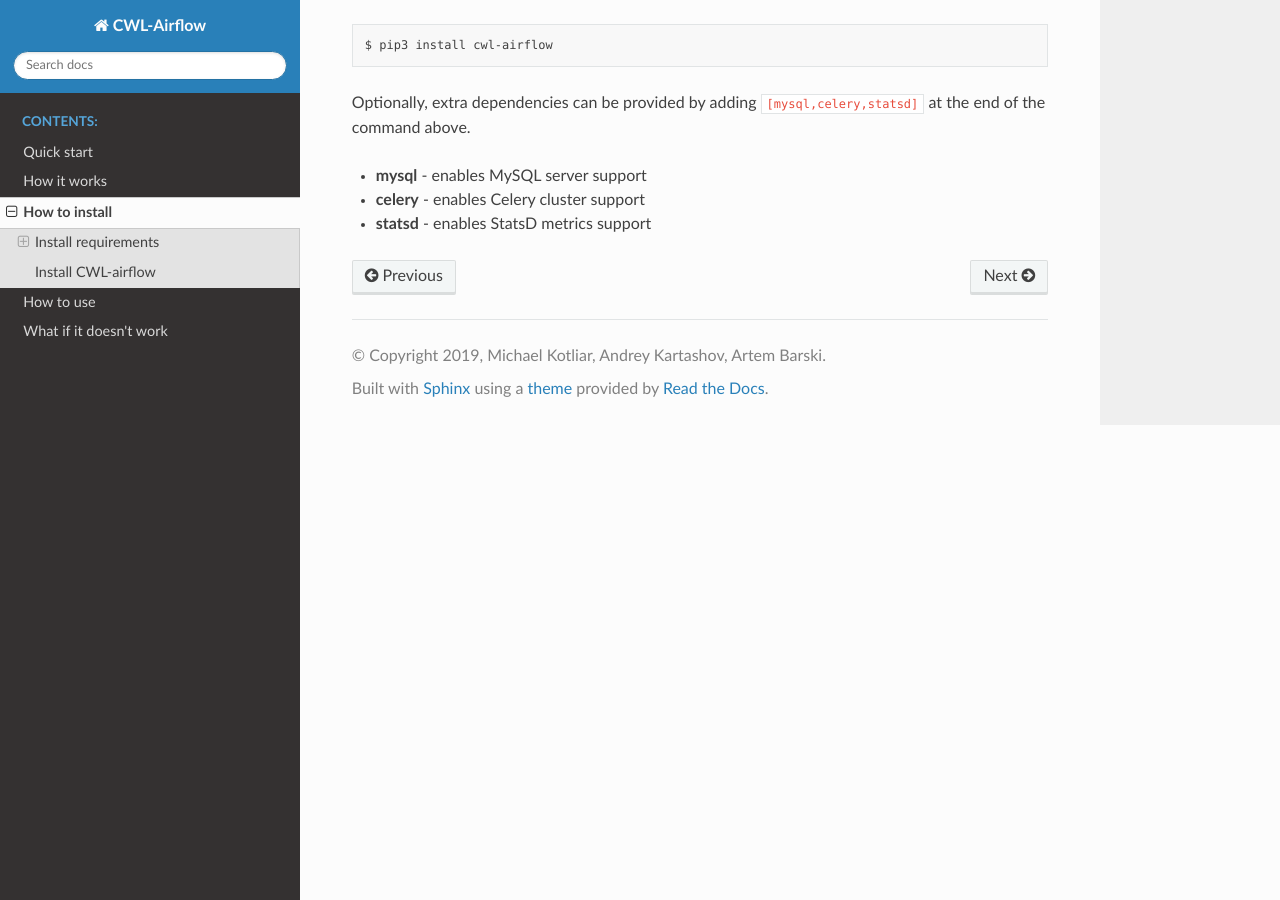
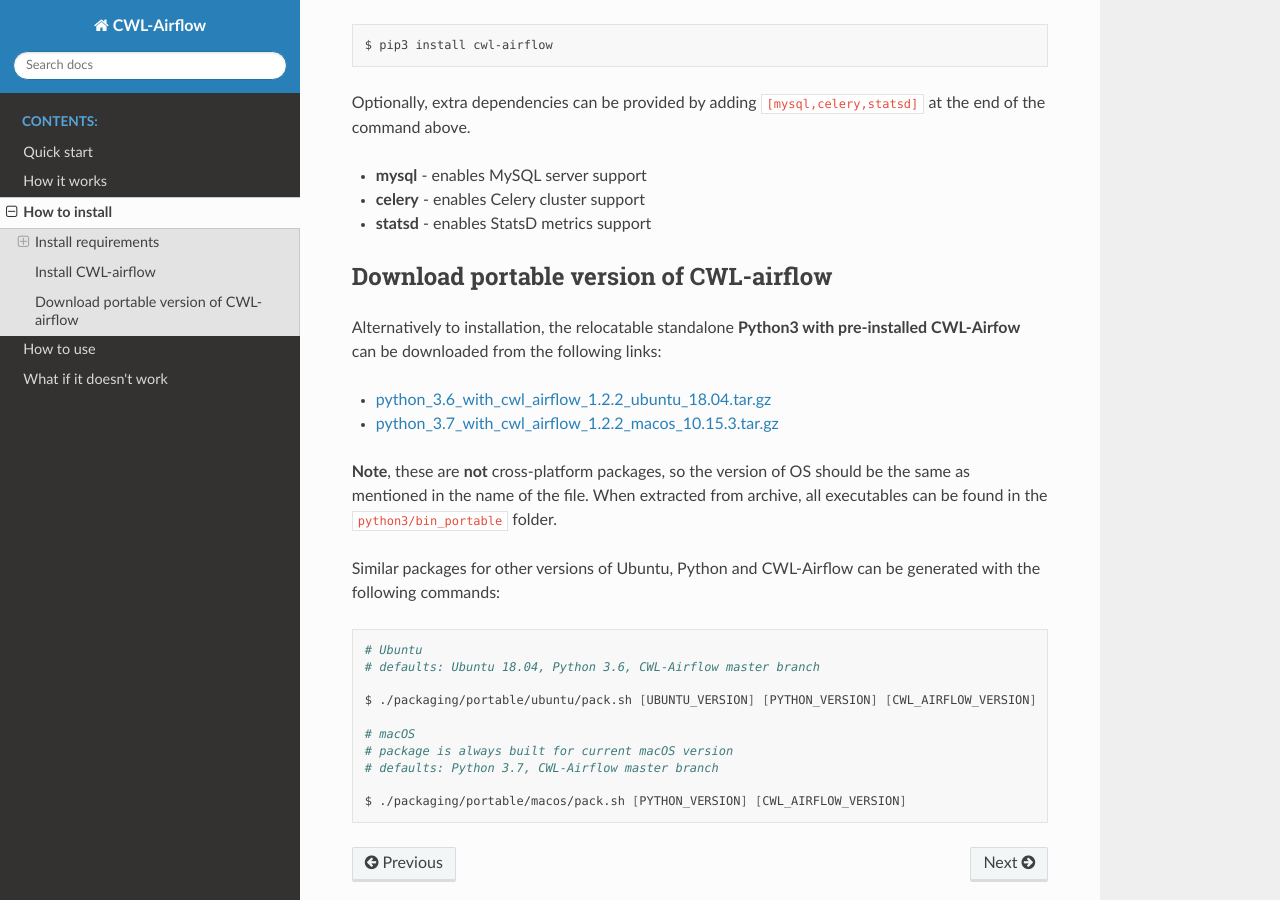
Before and after one commit to Barski-lab/cwl-airflow, a Sphinx documentation site: the page built from docs/readme/how_to_install.md, in a window 1280 px wide and 900 px high, scrolled down 778 px. Built offline with Sphinx 7.4.7 and the Read the Docs theme 2.0.0, drawn with Linux system fonts in a browser that asks for light colours.

Commit message:
Update manual to cover portable packages

````diff
--- a/docs/readme/how_to_install.md
+++ b/docs/readme/how_to_install.md
@@ -34,3 +34,28 @@ Optionally, extra dependencies can be provided by adding `[mysql,celery,statsd]`
 - **mysql** - enables MySQL server support
 - **celery** - enables Celery cluster support
 - **statsd** - enables StatsD metrics support
+
+## Download portable version of CWL-airflow
+
+Alternatively to installation, the relocatable standalone **Python3 with pre-installed CWL-Airfow** can be downloaded from the following links:
+
+- [python_3.6_with_cwl_airflow_1.2.2_ubuntu_18.04.tar.gz](https://github.com/Barski-lab/cwl-airflow/releases/download/1.2.2/python_3.6_with_cwl_airflow_1.2.2_ubuntu_18.04.tar.gz)
+- [python_3.7_with_cwl_airflow_1.2.2_macos_10.15.3.tar.gz](https://github.com/Barski-lab/cwl-airflow/releases/download/1.2.2/python_3.7_with_cwl_airflow_1.2.2_macos_10.15.3.tar.gz)
+
+**Note**, these are **not** cross-platform packages, so the version of OS should be the same as mentioned in the name of the file.
+When extracted from archive, all executables can be found in the `python3/bin_portable` folder.
+
+Similar packages for other versions of Ubuntu, Python and CWL-Airflow can be generated with the following commands:
+
+```sh
+# Ubuntu
+# defaults: Ubuntu 18.04, Python 3.6, CWL-Airflow master branch
+
+$ ./packaging/portable/ubuntu/pack.sh [UBUNTU_VERSION] [PYTHON_VERSION] [CWL_AIRFLOW_VERSION]
+
+# macOS
+# package is always built for current macOS version
+# defaults: Python 3.7, CWL-Airflow master branch
+
+$ ./packaging/portable/macos/pack.sh [PYTHON_VERSION] [CWL_AIRFLOW_VERSION]
+```
````
